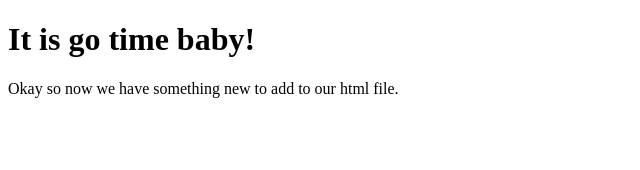
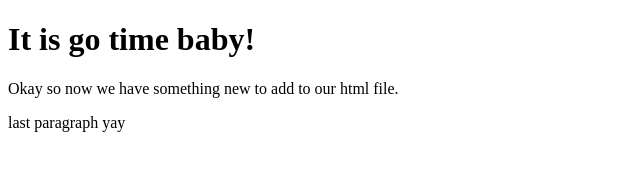
Before and after one commit to anothereliah/git-test, a plain HTML site: page index.html in a window 1280 px wide. Shown: the whole page, without its empty margins (0-640 px from the left). Drawn offline with Linux system fonts and the light colour scheme.

Commit message:
Third commit git add .

```diff
--- a/index.html
+++ b/index.html
@@ -4,6 +4,7 @@
         <body>
             <h1> It is go time baby! </h1>
             <p>Okay so now we have something new to add to our html file.</p>
+            <p>last paragraph yay</p>
         </body>
     </head>
 </html>
```
